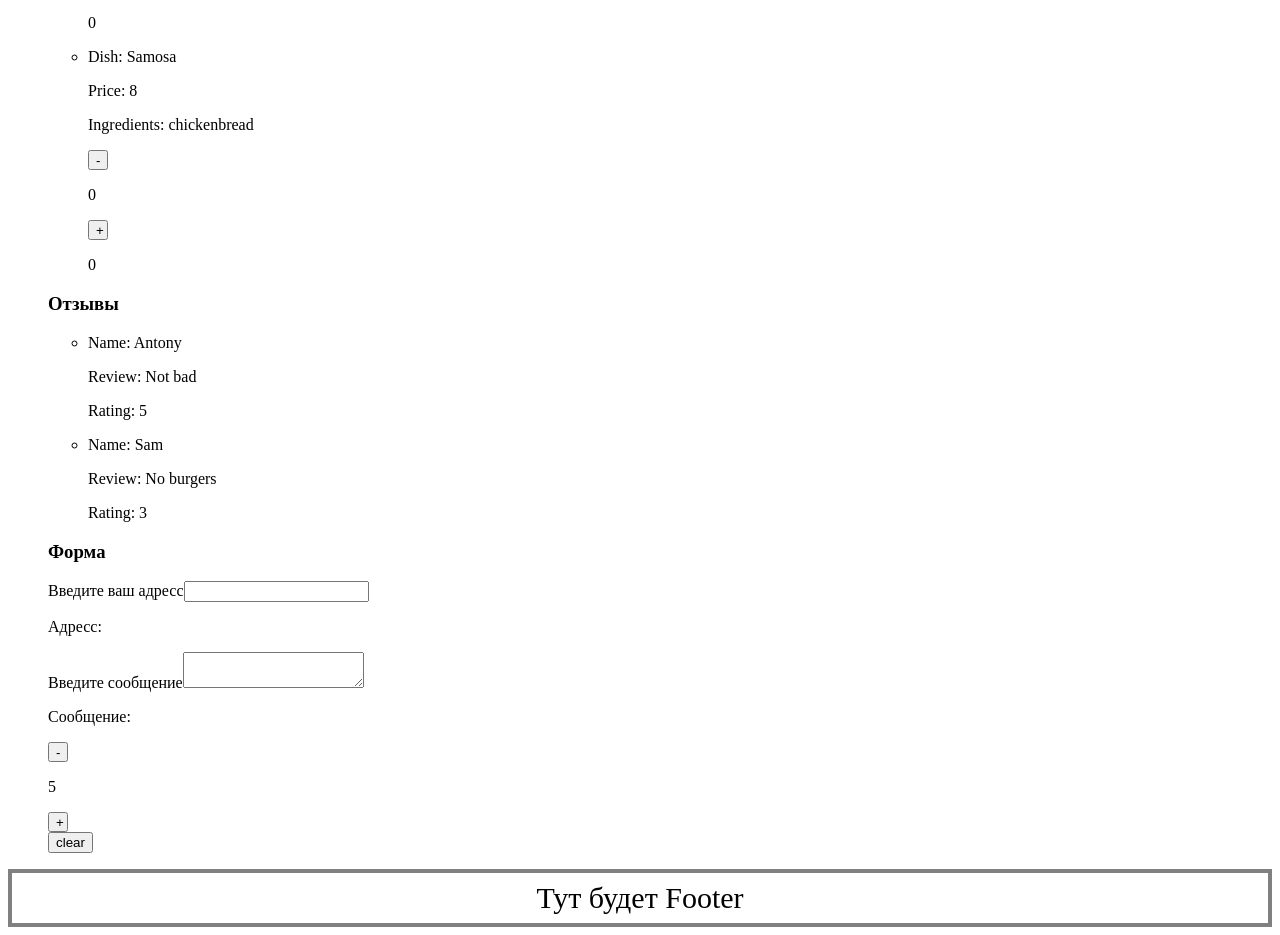
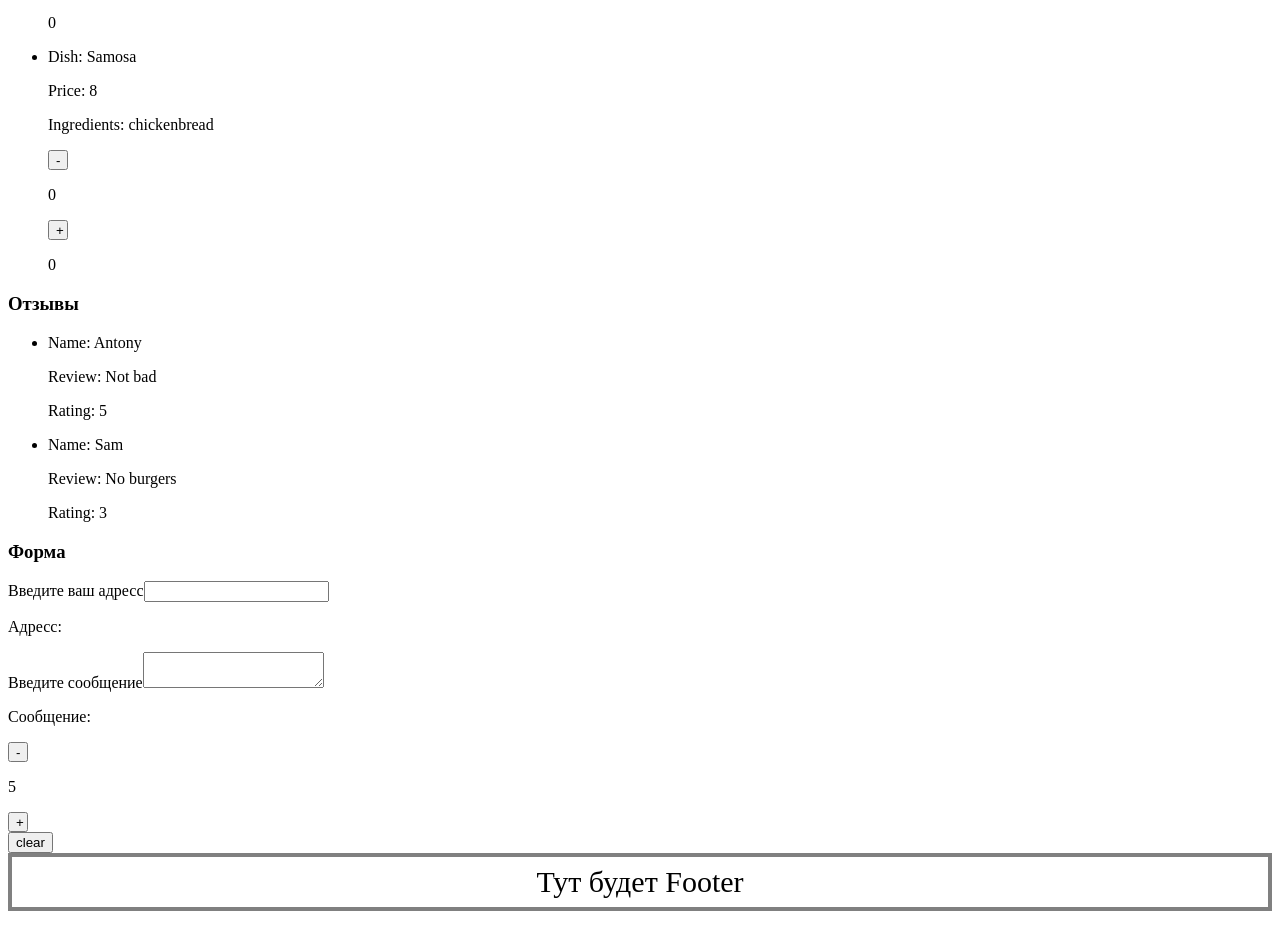
Before and after one commit to SunnatBakidjanov/React-Tutorial-Project, a React (Vite) app: page / in a window 1280 px wide. Shown: the part 728-1663 px from the top of the page. Built offline with nearby package versions, Linux system fonts and the light colour scheme.

Commit message:
'Внесены правки'
--ReviewForm перенесена в RestaurantItem
--Удален список и добавлен div для отображения 1 элемента
--Добавлен проп onSubmit в форму ReviewForm

```diff
--- a/src/components/restaurants/Restaurants.jsx
+++ b/src/components/restaurants/Restaurants.jsx
@@ -3,7 +3,6 @@ import { restaurants } from "../../../mock/mock";
 import { RestaurantItem } from "./restaurantItem/RestaurantItem";
 import { RestaurantTabs } from "./restaurantTabs/RestaurantTabs";
 import { validateRestaurant } from "./validateRestaurant";
-import { ReviewForm } from "./review-form/ReviewForm";
 
 export const Restaurants = () => {
     const { activeTabId, handleSetIdOnClick } = useTabs(restaurants);
@@ -19,13 +18,9 @@ export const Restaurants = () => {
             <RestaurantTabs restaurants={restaurants} handleSetIdOnClick={handleSetIdOnClick} />
 
             {validatedRestaurant ? (
-                <ul className='restaurants-list'>
-                    <li key={restaurants.id}>
-                        <RestaurantItem {...validatedRestaurant} />
-
-                        <ReviewForm />
-                    </li>
-                </ul>
+                <>
+                    <RestaurantItem {...validatedRestaurant} />
+                </>
             ) : (
                 <p>Что-то пошло не так</p>
             )}
--- a/src/components/restaurants/restaurantItem/RestaurantItem.jsx
+++ b/src/components/restaurants/restaurantItem/RestaurantItem.jsx
@@ -1,5 +1,6 @@
 import { Menu } from "../menu/Menu";
 import { Reviews } from "../reviews/Reviews";
+import { ReviewForm } from "../review-form/ReviewForm";
 
 export const RestaurantItem = ({ name, menu, reviews }) => {
     return (
@@ -17,6 +18,8 @@ export const RestaurantItem = ({ name, menu, reviews }) => {
 
                 <Reviews reviews={reviews} />
             </div>
+
+            <ReviewForm />
         </>
     );
 };
--- a/src/components/restaurants/review-form/ReviewForm.jsx
+++ b/src/components/restaurants/review-form/ReviewForm.jsx
@@ -10,7 +10,7 @@ export const ReviewForm = () => {
         <>
             <h3>Форма</h3>
 
-            <form className='form' action='#'>
+            <form className='form' onSubmit={e => e.preventDefault()}>
                 <div className='form-group'>
                     <label htmlFor='adress'>Введите ваш адресс</label>
                     <input type='text' value={address} name='adress' id='adress' onChange={event => setAddress(event.target.value)} />
```
